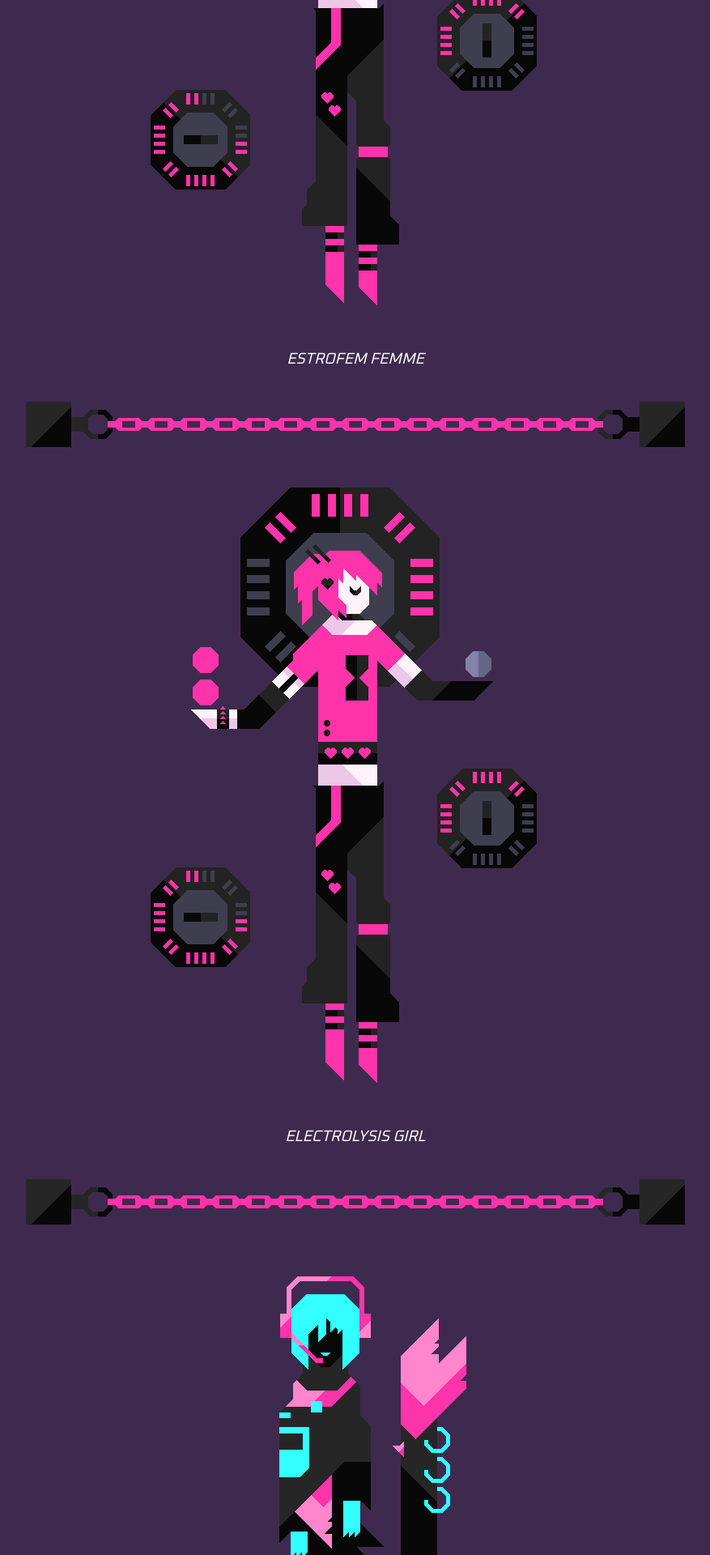
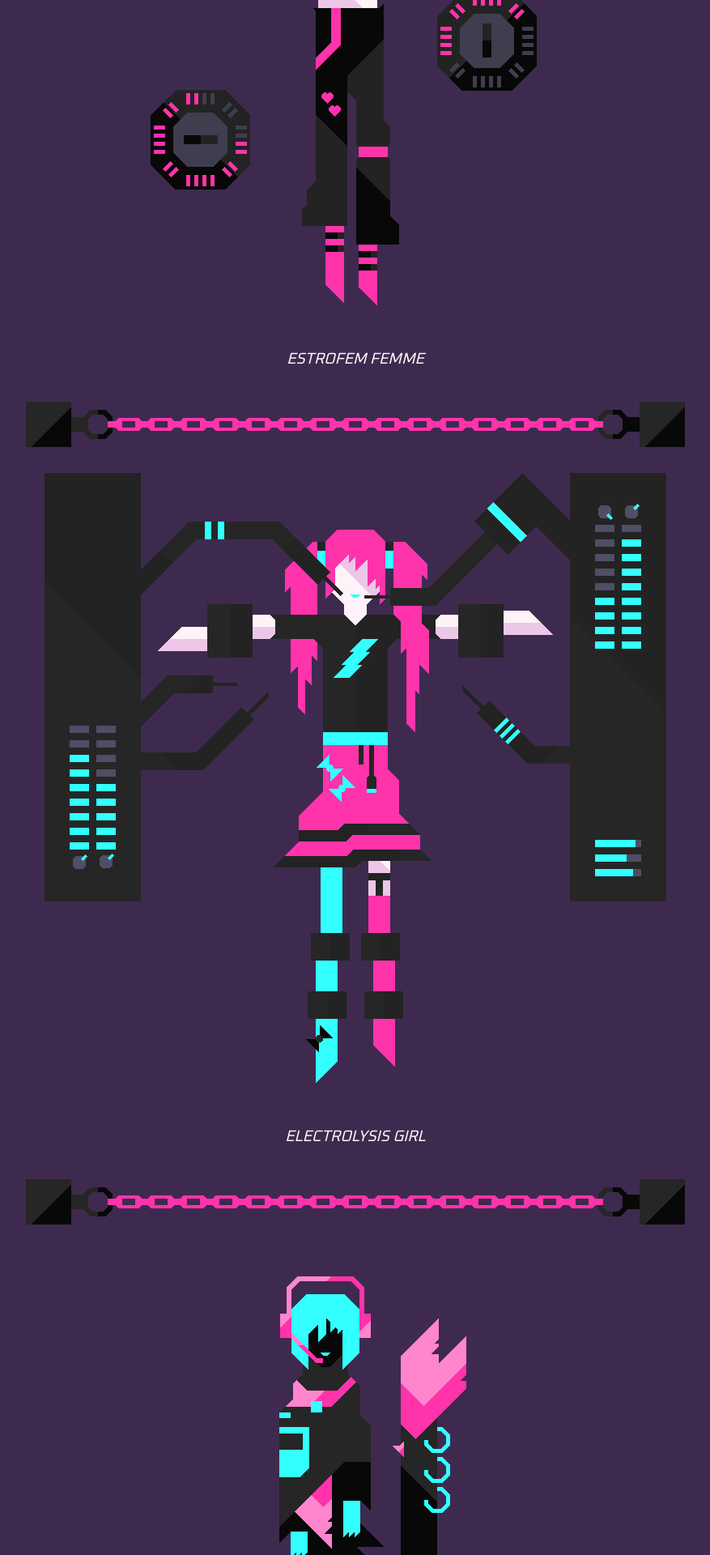
Before and after one commit to V3663L/v3663l.github.io, a Jekyll site: the page built from art/index.html, in a window 1280 px wide. Shown: the part 4165-6085 px from the top of the page at 81% size, without its empty margins (201-1078 px from the left). Built offline with Jekyll 4.4.1, drawn with Linux system fonts in a browser that asks for light colours.

Commit message:
Update index.html

```diff
--- a/art/index.html
+++ b/art/index.html
@@ -26,7 +26,7 @@
 
 	<img src="https://github.com/V3663L/v3663l.github.io/blob/main/art/art%20files/DIVIDER.png?raw=true" alt="" class="center-universal">
 
-	<a href="https://github.com/V3663L/v3663l.github.io/blob/main/art/art%20files/ELECTROLYSIS%20GIRL.png?raw=true" target="_blank"><img src="https://github.com/V3663L/v3663l.github.io/blob/main/art/art%20files/ESTROFEM%20FEMME.png?raw=true" alt="" class="center-universal"></a>
+	<a href="https://github.com/V3663L/v3663l.github.io/blob/main/art/art%20files/ELECTROLYSIS%20GIRL.png?raw=true" target="_blank"><img src="https://github.com/V3663L/v3663l.github.io/blob/main/art/art%20files/ELECTROLYSIS%20GIRL.png?raw=true" alt="" class="center-universal"></a>
 
 	<poem><p><i>ELECTROLYSIS GIRL</i></p></poem>
 
```
